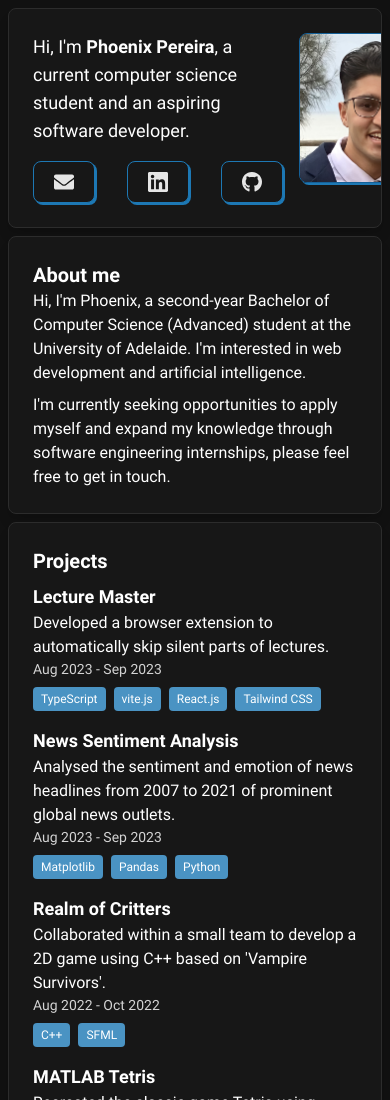
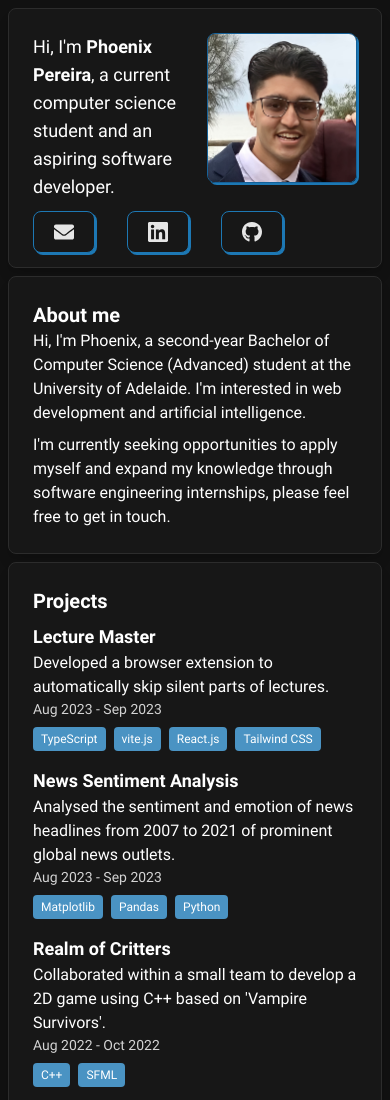
Before and after one commit to phoenixpereira/phoenixpereira.github.io, an Astro site: page / in a window 390 px wide. Shown: the top 1100 px of the page. Built offline with nearby package versions, Linux system fonts and the light colour scheme; Astro itself is replaced by a stand-in of ours.

Commit message:
fix: adjust IntroCard sizing for mobile

```diff
--- a/src/components/IntroCard.astro
+++ b/src/components/IntroCard.astro
@@ -7,14 +7,21 @@ import { FaEnvelope, FaGithub, FaLinkedin } from 'react-icons/fa'
 
 <Card colSpan="lg:col-span-3" rowSpan="lg:row-span-2">
 	<div class="flex h-full w-full">
-		<div class="flex flex-col justify-between gap-4 md:max-h-[200px]">
 		<div class="flex h-full flex-col">
 			<p class="m-0 text-lg font-light md:text-xl">
-					Hi, I'm <b class="font-bold">Phoenix Pereira</b>, a current computer science student and
-					an aspiring software developer.
+				Hi, I'm <b class="font-bold">Phoenix Pereira</b>, a current computer science student and an
+				aspiring software developer.
 			</p>
 		</div>
-			<div class="flex gap-8">
+		<img
+			width="150"
+			height="150"
+			src="/phoenix.jpg"
+			class="ease-in-outactive:translate-x-[3px] pointer-events-none bottom-[0px] right-[0px] z-[-1] ml-4 max-h-[150px] w-auto select-none rounded-lg border border-primary-600 text-xl shadow-custom transition-colors duration-100 md:relative md:bottom-auto md:right-auto md:z-auto md:ml-12"
+			alt="Phoenix"
+		/>
+	</div>
+	<div class="flex -translate-y-8 gap-8 sm:h-0">
 		<a href={LINKS.email} aria-label="Email" target="_blank">
 			<Button aria-label="Email">
 				<FaEnvelope className="h-6" />
@@ -34,13 +41,4 @@ import { FaEnvelope, FaGithub, FaLinkedin } from 'react-icons/fa'
 			</Button>
 		</a>
 	</div>
-		</div>
-		<img
-			width="150"
-			height="150"
-			src="/phoenix.jpg"
-			class="ease-in-outactive:translate-x-[3px] pointer-events-none bottom-[0px] right-[0px] z-[-1] ml-4 max-h-[150px] w-auto select-none rounded-lg border border-primary-600 text-xl shadow-custom transition-colors duration-100 md:relative md:bottom-auto md:right-auto md:z-auto md:ml-12"
-			alt="Phoenix"
-		/>
-	</div>
 </Card>
```
Lines whose indentation alone changed are shown as unchanged.
